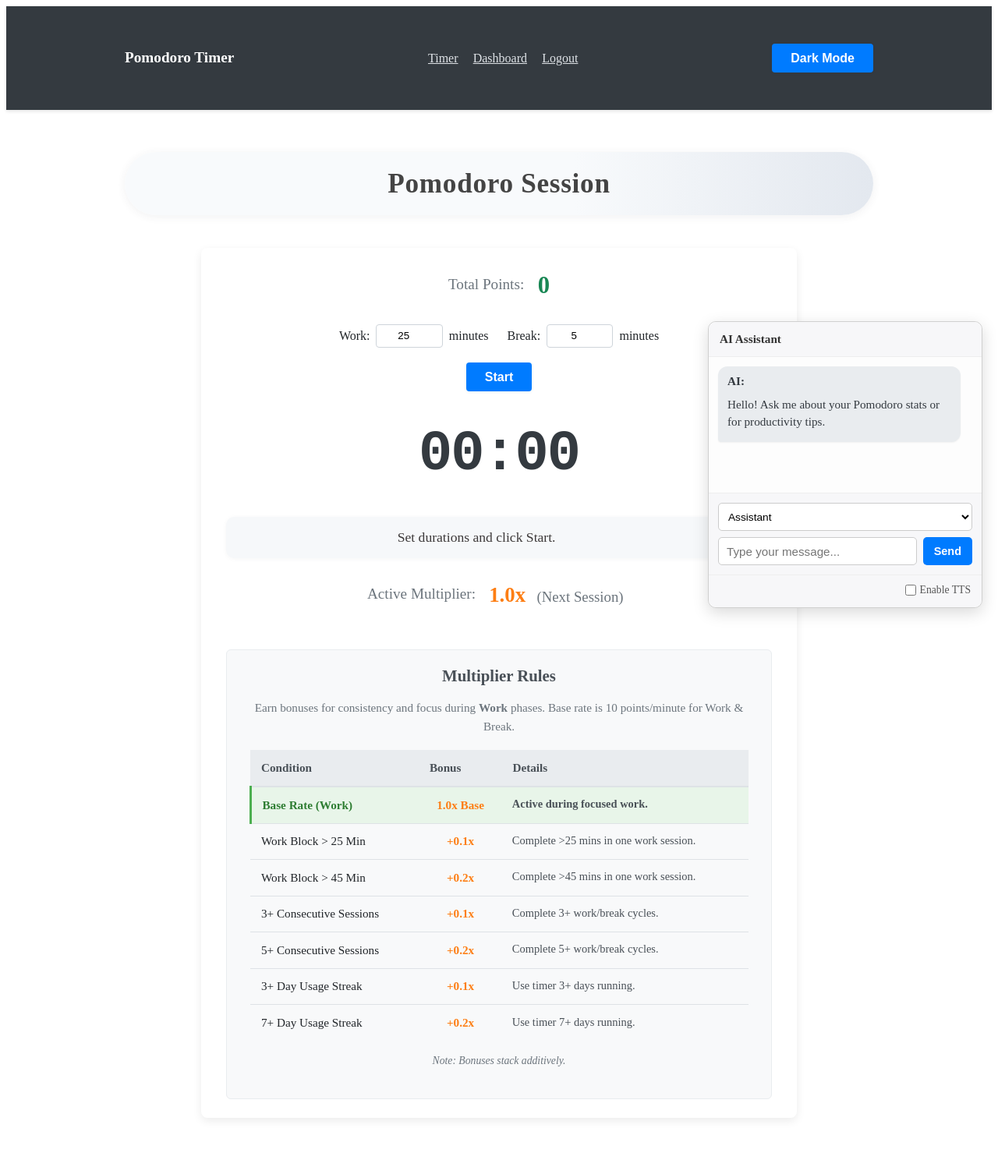
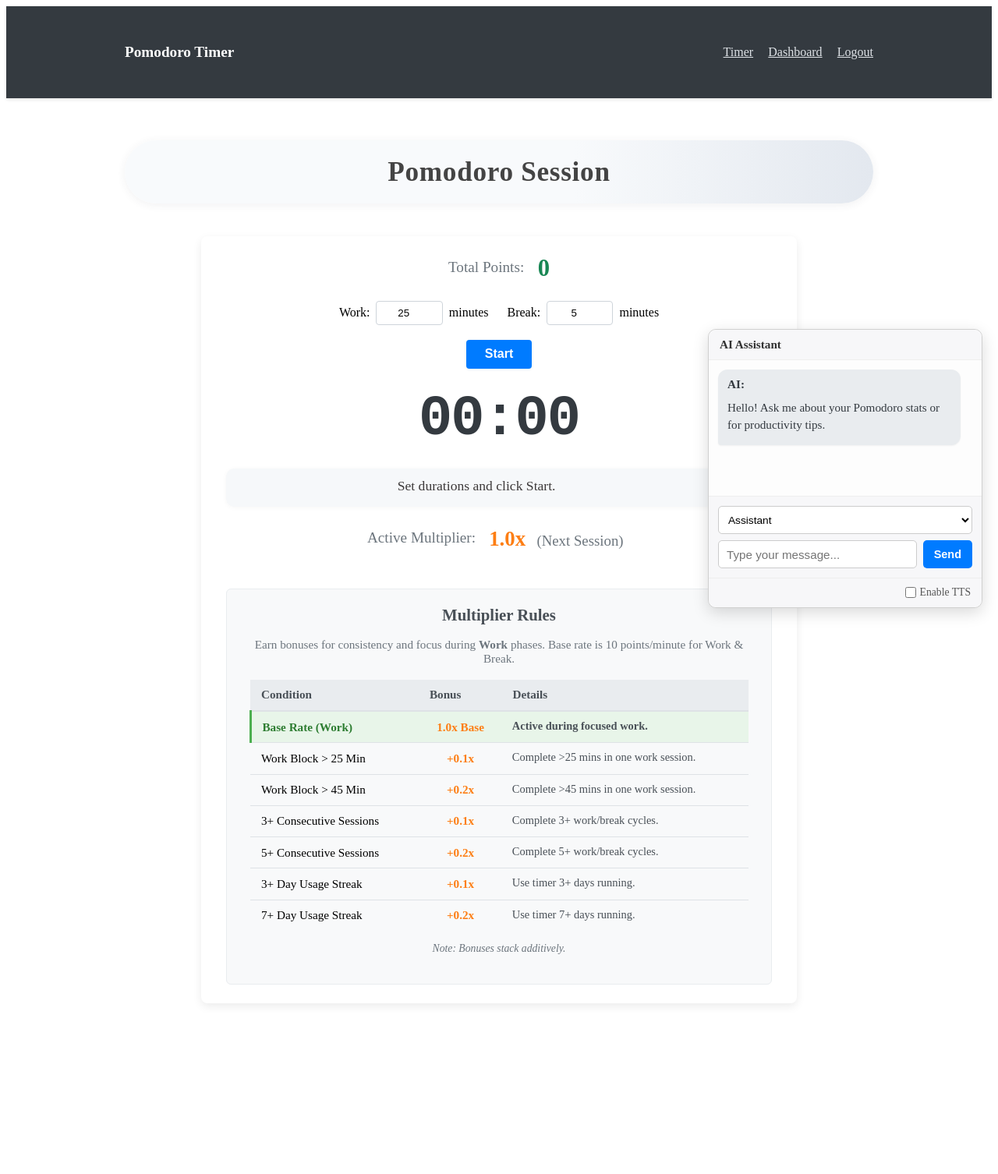
Before and after one commit to Likio3000/pomodoroAPP, a Flask app: page /timer in a window 1280 px wide. Shown: the whole page at 78% size. After the commit the page ends 1289 px from the top, so only its background shows below. Run offline with Flask 3, Linux system fonts and the light colour scheme; the visitor is signed in with stand-in values (Sample User, id 1); data that the repository does not hold is empty; some libraries are stand-ins or nearby versions.

Commit message:
Revert "Add dark theme toggle"

```diff
--- a/pomodoro_app/static/js/theme_toggle.js
+++ /dev/null
@@ -1,25 +0,0 @@
-(function() {
-  'use strict';
-  const toggleBtn = document.getElementById('theme-toggle');
-  if (!toggleBtn) return;
-
-  function applyTheme(theme) {
-    if (theme === 'dark') {
-      document.body.classList.add('dark-theme');
-      toggleBtn.textContent = 'Light Mode';
-    } else {
-      document.body.classList.remove('dark-theme');
-      toggleBtn.textContent = 'Dark Mode';
-    }
-  }
-
-  const stored = localStorage.getItem('theme');
-  const prefersDark = window.matchMedia('(prefers-color-scheme: dark)').matches;
-  applyTheme(stored ? stored : (prefersDark ? 'dark' : 'light'));
-
-  toggleBtn.addEventListener('click', () => {
-    const newTheme = document.body.classList.contains('dark-theme') ? 'light' : 'dark';
-    applyTheme(newTheme);
-    localStorage.setItem('theme', newTheme);
-  });
-})();
--- a/pomodoro_app/static/style.css
+++ b/pomodoro_app/static/style.css
@@ -1,17 +1,6 @@
 h1, h2, h3 {
   color: #444;
   line-height: 1.3;
-}
-
-body {
-  background: #ffffff;
-  color: #212529;
-  line-height: 1.6;
-}
-
-body.dark-theme {
-  background: #121212;
-  color: #e9e9e9;
 }
 
 /* --- Dashboard Section Titles (secondary, not main) --- */
@@ -713,27 +702,7 @@ body.dark-theme {
    .multiplier-rules-table tbody td {
        padding: 0.6em 0.5em;
    }
-  .multiplier-rules-table td:nth-child(3) { /* Details */
+   .multiplier-rules-table td:nth-child(3) { /* Details */
        font-size: 0.9em; /* Slightly smaller details on mobile */
    }
 }
-
-/* --- Dark Theme Overrides --- */
-body.dark-theme .navbar {
-  background: #222;
-}
-body.dark-theme .navbar .nav-links a { color: #ddd; }
-body.dark-theme .navbar .nav-links a:hover { color: #fff; }
-body.dark-theme .container {
-  background: transparent;
-}
-body.dark-theme #timer-component,
-body.dark-theme .stats-column,
-body.dark-theme .chat-agent-section,
-body.dark-theme .multiplier-rules-container {
-  background: #1e1e1e;
-  color: inherit;
-}
-body.dark-theme .status-message { background: #333; color: #eee; }
-body.dark-theme .multiplier-rules-table thead th { background: #2c2c2c; }
-body.dark-theme .multiplier-rules-table tbody tr:nth-child(even) { background: #2a2a2a; }
--- a/pomodoro_app/templates/base.html
+++ b/pomodoro_app/templates/base.html
@@ -26,7 +26,6 @@
           <a href="{{ url_for('auth.register') }}">Register</a>
         {% endif %}
       </div>
-      <button id="theme-toggle" class="theme-toggle btn btn-sm">Dark Mode</button>
     </div>
   </nav>
 
@@ -55,6 +54,5 @@
     {% endwith %}
     {% block content %}{% endblock %}
   </div>
-  <script src="{{ url_for('static', filename='js/theme_toggle.js') }}" defer></script>
 </body>
 </html>
```
